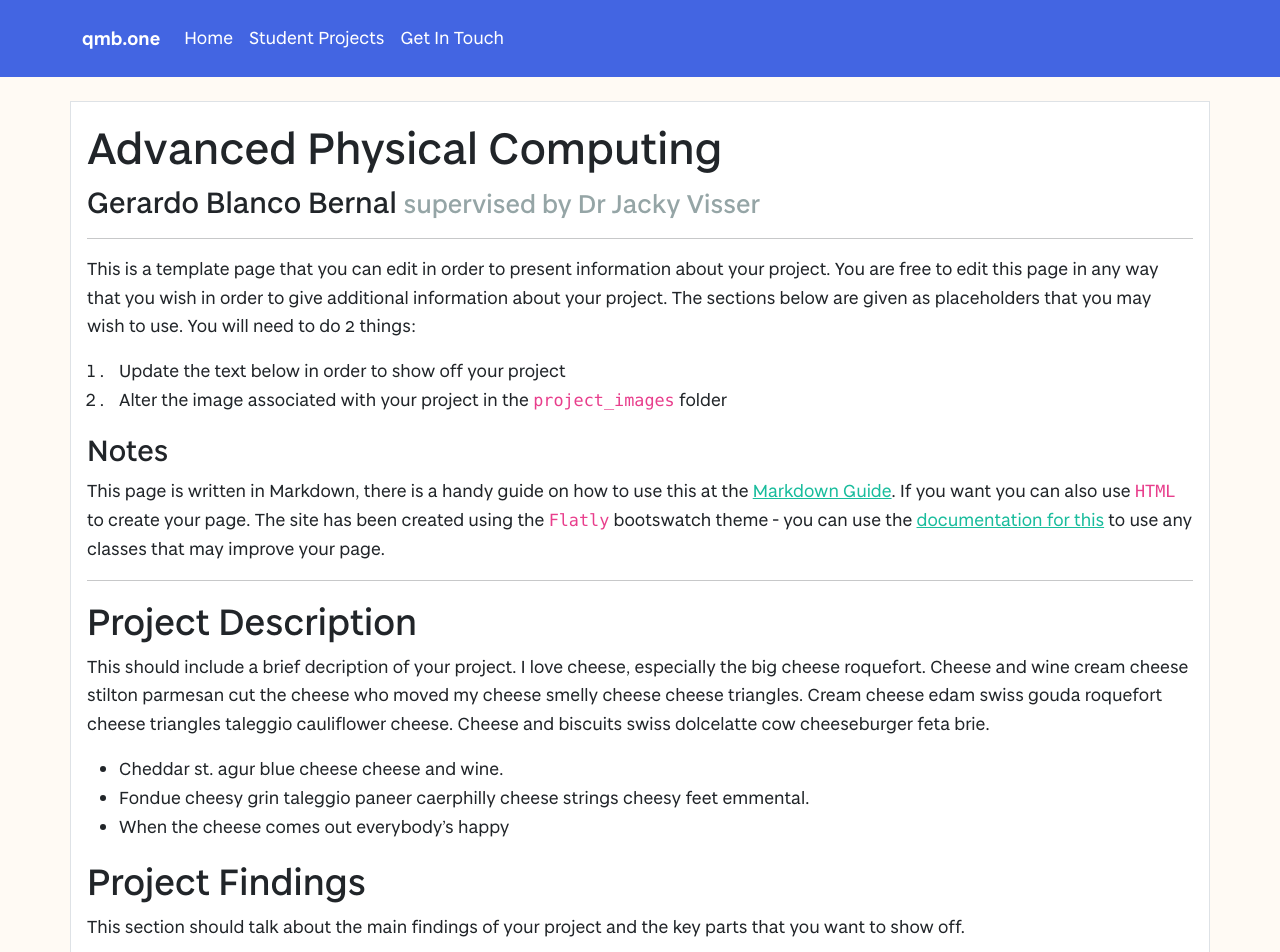
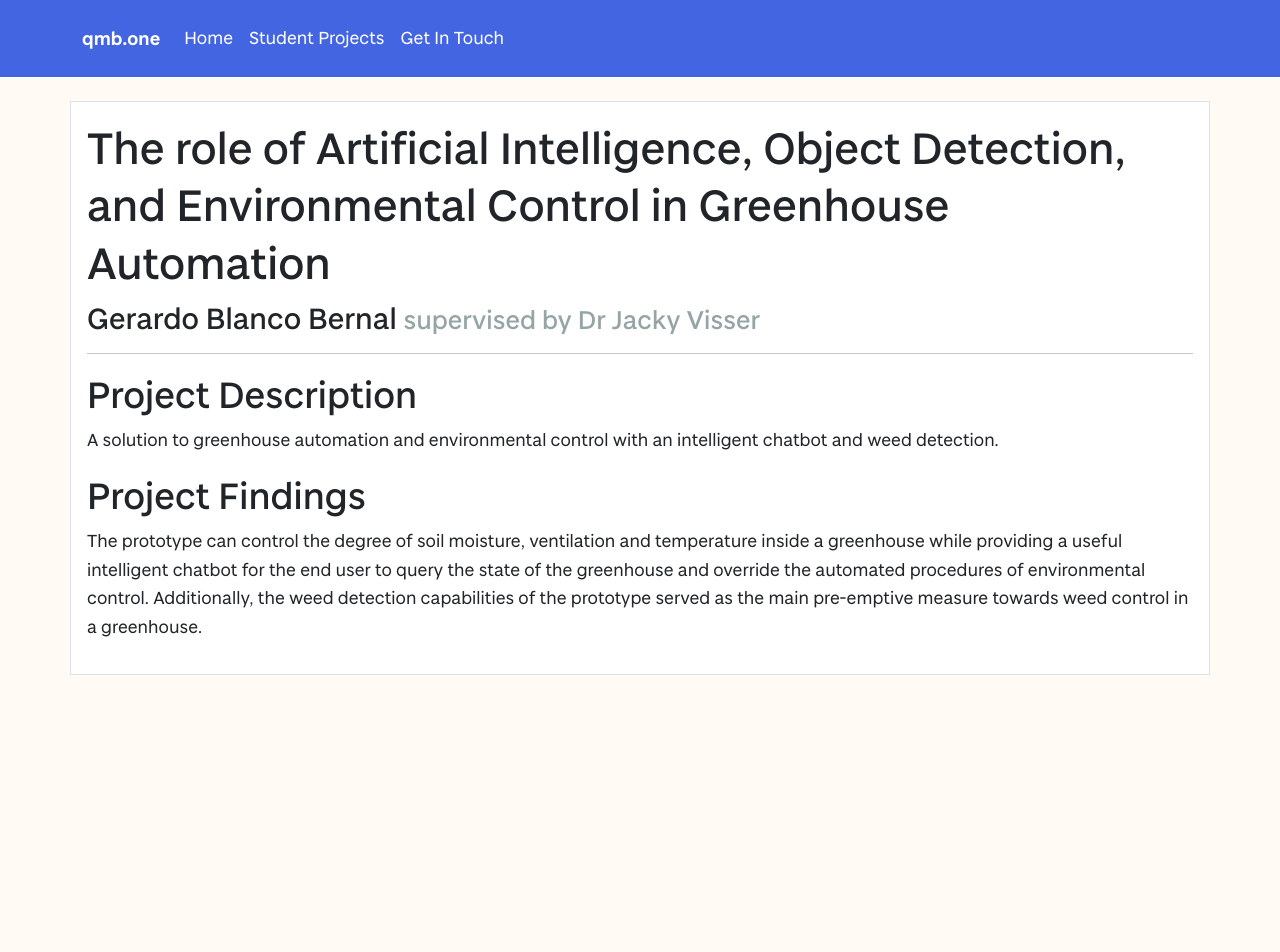
Before and after one commit to vivienprk/degree-show-2022, a Jekyll site: the page built from projects/GerardoBlancoBernal.md, in a window 1280 px wide and 1400 px high. Shown: the top 952 px of the window. Built offline with Jekyll 4.4.1, drawn with Linux system fonts in a browser that asks for light colours; our own code applies the rules of GitHub Pages for plain Markdown files; some of the changed text lies outside the part shown.

Commit message:
Update GerardoBlancoBernal.md

```diff
--- a/projects/GerardoBlancoBernal.md
+++ b/projects/GerardoBlancoBernal.md
@@ -2,35 +2,13 @@
 layout: project
 studentName: "Gerardo Blanco Bernal"
 supervisorName: "Dr Jacky Visser"
-projectTitle: "Advanced Physical Computing"
-projectImage: "sampleImage.jpg"
+projectTitle: "The role of Artificial Intelligence, Object Detection, and Environmental Control in Greenhouse Automation"
+projectImage: "greenhouse.jpg"
 
 ---
 
-This is a template page that you can edit in order to present information about your project. You are free to edit this page in any way that you wish in order to give additional information about your project. The sections below are given as placeholders that you may wish to use. You will need to do 2 things:
-
-1. Update the text below in order to show off your project
-2. Alter the image associated with your project in the `project_images` folder
-
-### Notes
-This page is written in Markdown, there is a handy guide on how to use this at the [Markdown Guide](https://www.markdownguide.org/cheat-sheet/). If you want you can also use `HTML` to create your page. The site has been created using the `Flatly` bootswatch theme - you can use the [documentation for this](https://bootswatch.com/flatly/) to use any classes that may improve your page.
-
-<hr>
-
 ## Project Description
-This should include a brief decription of your project. I love cheese, especially the big cheese roquefort. Cheese and wine cream cheese stilton parmesan cut the cheese who moved my cheese smelly cheese cheese triangles. Cream cheese edam swiss gouda roquefort cheese triangles taleggio cauliflower cheese. Cheese and biscuits swiss dolcelatte cow cheeseburger feta brie.
-
-- Cheddar st. agur blue cheese cheese and wine.
-- Fondue cheesy grin taleggio paneer caerphilly cheese strings cheesy feet emmental.
-- When the cheese comes out everybody's happy
+A solution to greenhouse automation and environmental control with an intelligent chatbot and weed detection.
 
 ## Project Findings
-This section should talk about the main findings of your project and the key parts that you want to show off.
-
-## Project Media
-If you are really keen you can also create a video to demonstrate your project and embed this in the page. An example of a youTube video being embedded is below. You will want to change the width of this to be 100% and put the height as something around 500.
-
-
-<iframe width="100%" height="500" src="https://www.youtube.com/embed/YUEaupJk5AI" title="YouTube video player" frameborder="0" allow="accelerometer; autoplay; clipboard-write; encrypted-media; gyroscope; picture-in-picture" allowfullscreen></iframe>
-
-Cheddar st. agur blue cheese cheese and wine. Fondue cheesy grin taleggio paneer caerphilly cheese strings cheesy feet emmental. When the cheese comes out everybody's happy
+The prototype can control the degree of soil moisture, ventilation and temperature inside a greenhouse while providing a useful intelligent chatbot for the end user to query the state of the greenhouse and override the automated procedures of environmental control. Additionally, the weed detection capabilities of the prototype served as the main pre-emptive measure towards weed control in a greenhouse.
```
